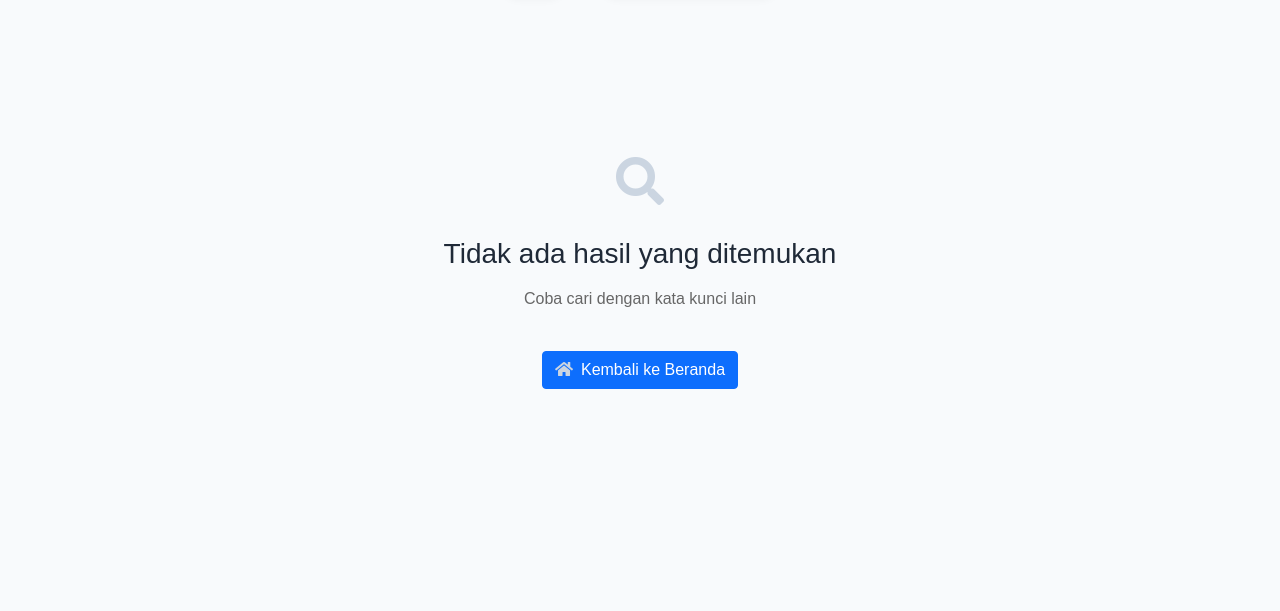
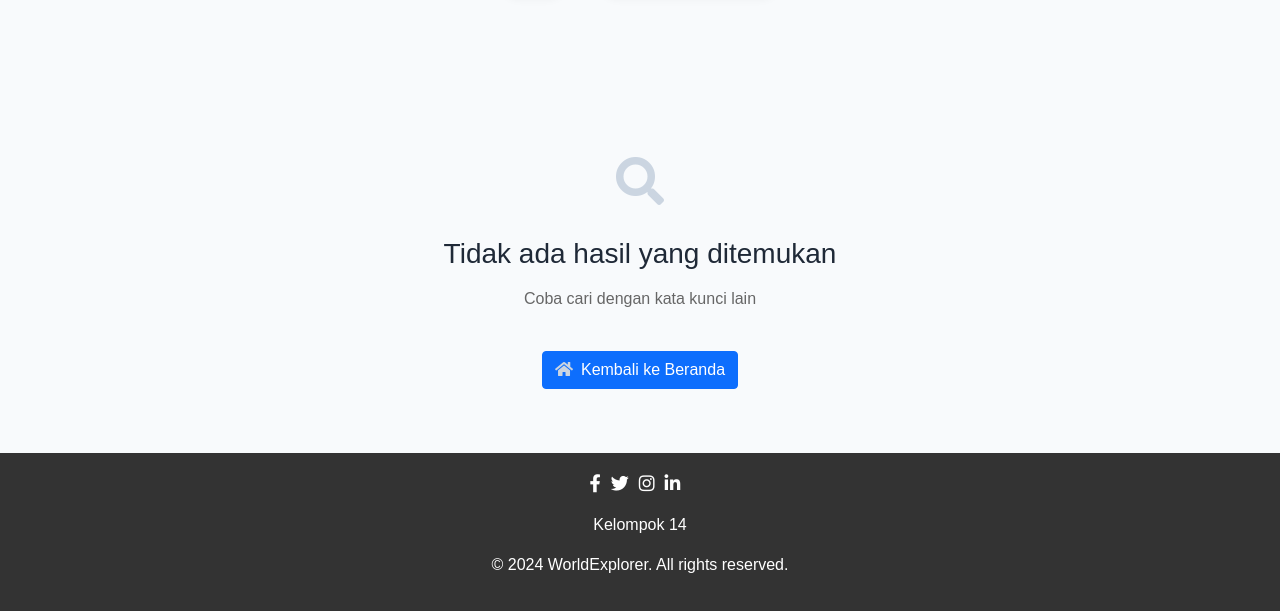
Before and after one commit to jalssonn/UAS_FRONTEND_NEW, a plain HTML site: page frontend/search.html in a window 1280 px wide. Shown: the part 217-828 px from the top of the page. Before the commit the page ends 800 px from the top, so only its background shows below. Drawn offline with nearby package versions, Linux system fonts and the light colour scheme.

Commit message:
tambahan sedikit pada frontend

```diff
--- a/frontend/script.js
+++ b/frontend/script.js
@@ -131,33 +131,28 @@ app.controller('ArticleController', function($scope, $http, $window, $interval)
 
     $scope.travelTips = [
         {
-            image: '/images/japan.jpg',
-            title: 'FANTASTIC JAPAN TRIP SPECIAL',
+            image: '/images/jepang.jpg',
+            title: 'japan trip tips',
             link: '/tours/japan'
         },
         {
-            image: '/images/europe.jpg',
-            title: 'EUROPE TRIP',
-            link: '/tours/europe'
+            image: '/images/malaysia.jpg',
+            title: 'malaysia trip tips',
+            link: '/tours/malaysia'
         },
         {
-            image: '/images/australia.jpg',
-            title: 'AUSTRALIA FUN TRIP',
-            link: '/tours/australia'
+            image: '/images/singapore.jpg',
+            title: 'singapore trip tips',
+            link: '/tours/singapore'
+        },
+        {
+            image: '/images/thailand.jpg',
+            title: 'thailand trip tips',
+            link: '/tours/thailand'
         },
         {
             image: '/images/korea.jpg',
-            title: 'SOUTH KOREA BEAUTIFUL TRIP',
-            link: '/tours/korea'
-        },
-        {
-            image: '/images/korea.jpg',
-            title: 'SOUTH KOREA BEAUTIFUL TRIP',
-            link: '/tours/korea'
-        },
-        {
-            image: '/images/korea.jpg',
-            title: 'SOUTH KOREA BEAUTIFUL TRIP',
+            title: 'korea trip tips',
             link: '/tours/korea'
         },
 
--- a/frontend/search.html
+++ b/frontend/search.html
@@ -70,7 +70,29 @@
                 </a>
             </div>
         </div>
+
     </div>
+    <!-- Footer Section -->
+    <footer class="footer">
+        <div class="container">
+            <div class="row justify-content-center">
+                <div class="col-md-6 text-md-end">
+                    <ul class="social-links">
+                        <li><a href="#" class="fab fa-facebook-f"></a></li>
+                        <li><a href="#" class="fab fa-twitter"></a></li>
+                        <li><a href="#" class="fab fa-instagram"></a></li>
+                        <li><a href="#" class="fab fa-linkedin-in"></a></li>
+                    </ul>
+                </div>
+                <div class="kelompok">
+                    <p> Kelompok 14</p>
+                </div>
+                <div class="col-auto text-center">
+                    <p>&copy; 2024 WorldExplorer. All rights reserved.</p>
+                </div>
+            </div>
+        </div>
+    </footer>
 
     <!-- Scripts -->
     <script src="script.js"></script>
--- a/frontend/styles/articledetail.css
+++ b/frontend/styles/articledetail.css
@@ -298,3 +298,53 @@
     border-radius: 4px;
     margin: 1rem 0;
 }
+.footer {
+    position: relative;
+    bottom: 0;
+    width: 100%;
+    padding: 20px 0;
+    background-color: #333;
+    text-align: center;
+    color: #fff;
+}
+
+.footer .container {
+    display: flex;
+    justify-content: center;
+    align-items: center;
+}
+.footer .container p {
+    text-align: center;
+}
+
+.footer .social-links {
+    list-style: none;
+    padding: 0;
+    display: flex;
+    justify-content: center;
+    align-items: center;
+}
+
+.footer .social-links li {
+    display: inline-block;
+    margin-right: 10px;
+}
+
+.footer .social-links a {
+    color: #fff;
+    font-size: 18px;
+    text-decoration: none;
+}
+
+.footer .social-links a:hover {
+    color: #007bff;
+}
+
+.footer .kelompok {
+    position: relative;
+    bottom: 0;
+    width: 100%;
+    background-color: #333;
+    text-align: center;
+    color: #fff;
+}
--- a/frontend/styles/search.css
+++ b/frontend/styles/search.css
@@ -217,3 +217,53 @@ body {
         grid-template-columns: 1fr;
     }
 }
+.footer {
+    position: relative;
+    bottom: 0;
+    width: 100%;
+    padding: 20px 0;
+    background-color: #333;
+    text-align: center;
+    color: #fff;
+}
+
+.footer .container {
+    display: flex;
+    justify-content: center;
+    align-items: center;
+}
+.footer .container p {
+    text-align: center;
+}
+
+.footer .social-links {
+    list-style: none;
+    padding: 0;
+    display: flex;
+    justify-content: center;
+    align-items: center;
+}
+
+.footer .social-links li {
+    display: inline-block;
+    margin-right: 10px;
+}
+
+.footer .social-links a {
+    color: #fff;
+    font-size: 18px;
+    text-decoration: none;
+}
+
+.footer .social-links a:hover {
+    color: #007bff;
+}
+
+.footer .kelompok {
+    position: relative;
+    bottom: 0;
+    width: 100%;
+    background-color: #333;
+    text-align: center;
+    color: #fff;
+}
```
Also changed, not shown: frontend/allarticle.html (+20 -1 lines), frontend/article-detail.html (+20 -1 lines), backend/public/uploads/articles/1733464138814.jpg (added), backend/public/uploads/articles/1733464305973.jpg (added), backend/public/uploads/articles/1733464333980.jpg (added), backend/public/uploads/articles/1733464616434.jpg (added), 2 other files.
